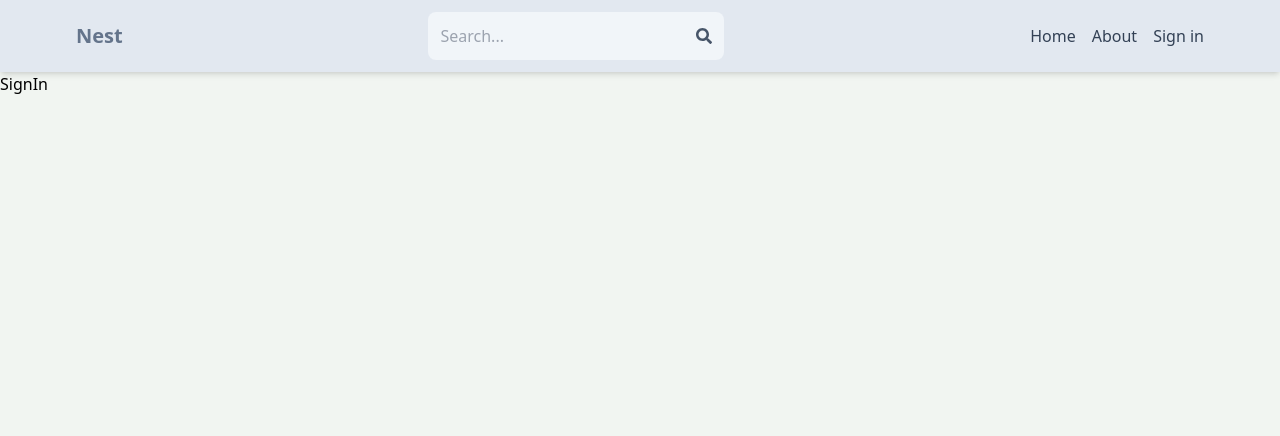
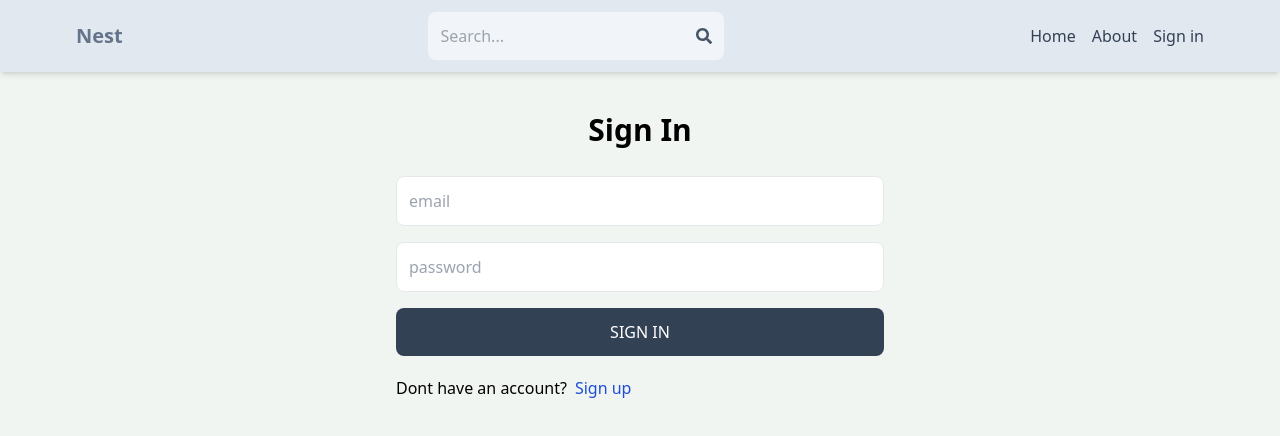
Before and after one commit to rajaniraju/Nest, a React (Vite) app in the folder client/: page /signIn in a window 1280 px wide. Shown: the top 436 px of the page. Built offline with nearby package versions, Linux system fonts and the light colour scheme.

Commit message:
Added sign in UI

```diff
--- a/client/src/pages/SignIn.jsx
+++ b/client/src/pages/SignIn.jsx
@@ -1,7 +1,73 @@
-import React from 'react'
+import { useState } from "react";
+import { Link, useNavigate } from "react-router-dom";
 
 export default function SignIn() {
-  return (
-    <div>SignIn</div>
-  )
+	const [formData, setFormData] = useState();
+	const [error, setError] = useState(null);
+	const [loading, setLoading] = useState(false);
+	const navigate = useNavigate();
+	const handleChange = (e) => {
+		setFormData({
+			...formData,
+			[e.target.id]: e.target.value,
+		});
+	};
+	const handleSubmit = async (e) => {
+		try {
+			e.preventDefault();
+			setLoading(true);
+			const res = await fetch("/api/auth/signin", {
+				method: "POST",
+				headers: {
+					"Content-Type": "application/json",
+				},
+				body: JSON.stringify(formData),
+			});
+			const data = await res.json();
+			if (data.success === false) {
+				setLoading(false);
+				setError(data.message);
+				return;
+			}
+			setLoading(false);
+			setError(null);
+			navigate("/");
+			console.log(data);
+		} catch (error) {
+			setLoading(false);
+			setError(error.message);
+		}
+	};
+
+	return (
+		<div className='p-3 max-w-lg mx-auto'>
+			<h1 className='text-3xl text-center font-semibold my-7'>Sign In</h1>
+			<form onSubmit={handleSubmit} className='flex flex-col gap-4'>
+				<input
+					type='email'
+					placeholder='email'
+					className='border p-3 rounded-lg'
+					id='email'
+					onChange={handleChange}></input>
+				<input
+					type='password'
+					placeholder='password'
+					className='border p-3 rounded-lg'
+					id='password'
+					onChange={handleChange}></input>
+				<button
+					disabled={loading}
+					className='bg-slate-700 text-white p-3 rounded-lg uppercase hover:opacity-95 disabled:opacity-80'>
+					{loading ? "Loading..." : "Sign In"}
+				</button>
+			</form>
+			<div className='flex gap-2 mt-5'>
+				<p> Dont have an account?</p>
+				<Link to='/signUp'>
+					<span className='text-blue-700'>Sign up</span>
+				</Link>
+			</div>
+			{error && <p className='text-red-500 mt-5'>{error}</p>}
+		</div>
+	);
 }
```
